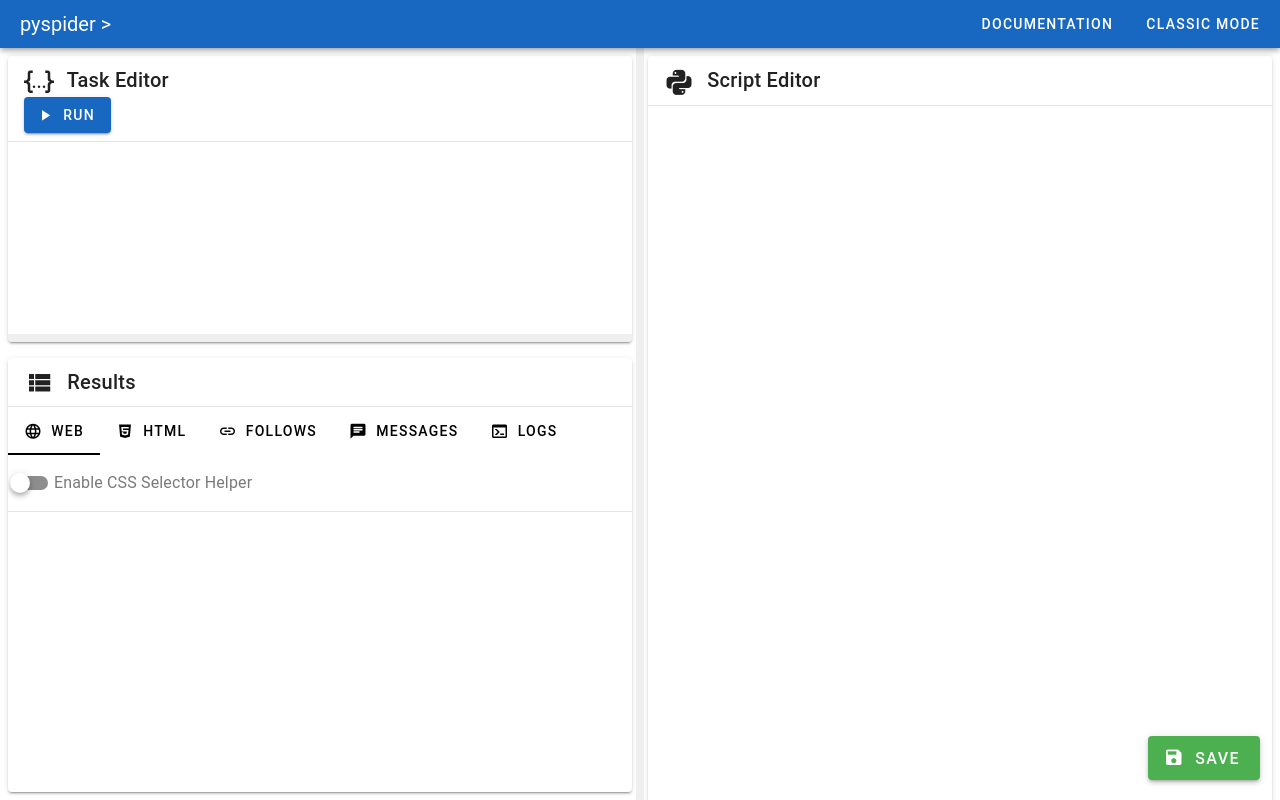
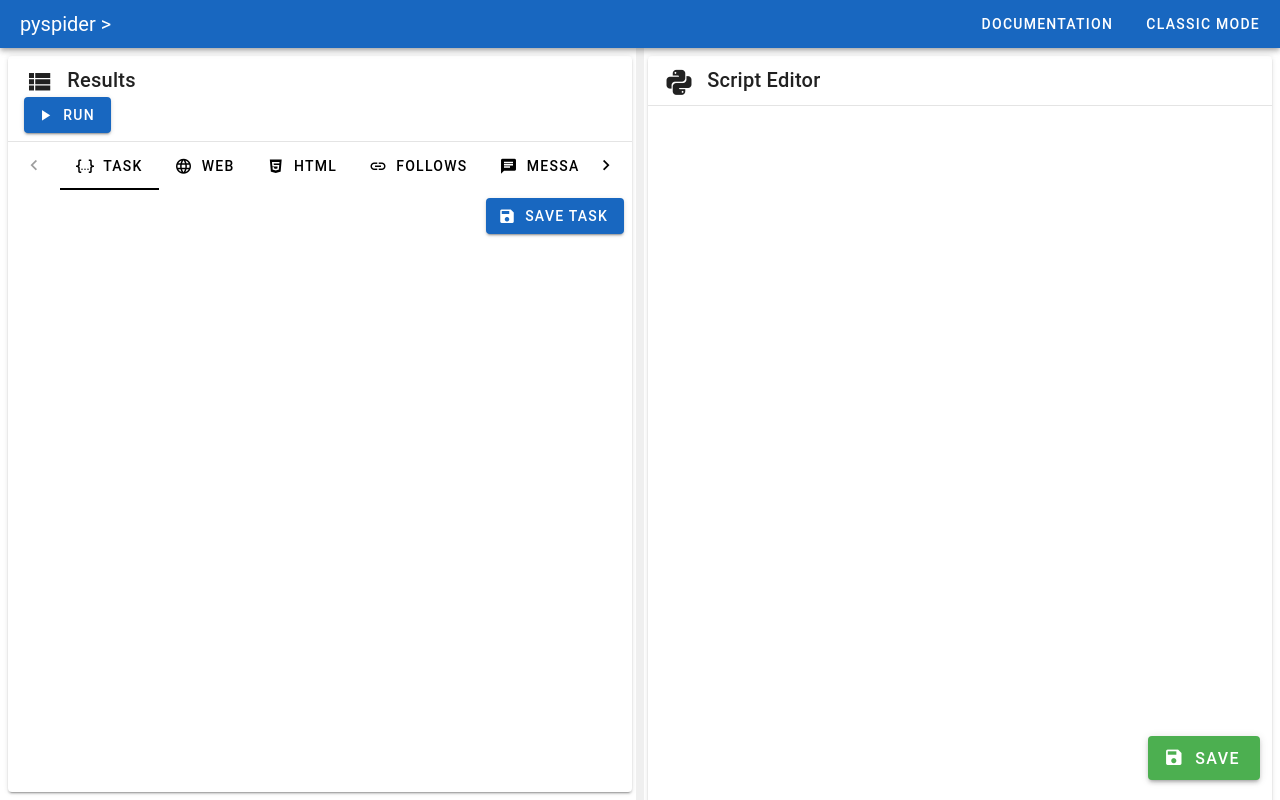
Before and after one commit to igtmtakan/pyspiderNX2, a Python web app: template pyspider/webui/templates/debug-v2.html in a window 1280 px wide. Run offline with Jinja, Linux system fonts and the light colour scheme; the template is opened without the code that fills it, so the values that code supplies are empty; some libraries are stand-ins or nearby versions.

Commit message:
Add scrollbars to CodeMirror editors and update layout for better usability

```diff
--- a/pyspider/webui/templates/debug-v2.html
+++ b/pyspider/webui/templates/debug-v2.html
@@ -15,6 +15,7 @@
     <link href="{{ url_for('cdn', path='codemirror/5.20.2/codemirror.min.css') }}" rel="stylesheet">
     <link href="{{ url_for('cdn', path='codemirror/5.20.2/addon/dialog/dialog.min.css') }}" rel="stylesheet">
     <link href="{{ url_for('cdn', path='codemirror/5.20.2/addon/lint/lint.min.css') }}" rel="stylesheet">
+    <link href="{{ url_for('cdn', path='codemirror/5.20.2/addon/scroll/simplescrollbars.css') }}" rel="stylesheet">
     <!-- Custom CSS -->
     <link href="{{ url_for('static', filename='debug.min.css') }}" rel="stylesheet">
     <style>
@@ -140,6 +141,7 @@
     <script src="{{ url_for('cdn', path='codemirror/5.20.2/mode/htmlmixed/htmlmixed.min.js') }}"></script>
     <script src="{{ url_for('cdn', path='codemirror/5.20.2/mode/python/python.min.js') }}"></script>
     <script src="{{ url_for('cdn', path='codemirror/5.20.2/addon/selection/active-line.min.js') }}"></script>
+    <script src="{{ url_for('cdn', path='codemirror/5.20.2/addon/scroll/simplescrollbars.js') }}"></script>
     <!-- debug.min.js is not compatible with Vue.js -->
   </head>
 
@@ -169,14 +171,15 @@
         <v-main>
           <v-container fluid class="fill-height pa-0">
             <v-row no-gutters class="fill-height">
-              <!-- 左側: タスクエディタと結果表示 -->
+              <!-- 左側: 結果表示 -->
               <v-col cols="12" md="6" class="fill-height d-flex flex-column left-column" id="left-column">
-                <v-card class="ma-2 flex-grow-0" elevation="2">
+                <v-card class="ma-2 flex-grow-1" elevation="2">
                   <v-card-title class="py-2">
-                    <v-icon class="mr-2">mdi-code-json</v-icon>
-                    Task Editor
+                    <v-icon class="mr-2">mdi-view-list</v-icon>
+                    Results
                     <v-spacer></v-spacer>
                     <v-btn
+                      v-if="activeTab === 'task'"
                       color="primary"
                       prepend-icon="mdi-play"
                       @click="runTask"
@@ -187,20 +190,12 @@
                     </v-btn>
                   </v-card-title>
                   <v-divider></v-divider>
-                  <v-card-text class="pa-0 position-relative">
-                    <div id="task-editor" style="height: 200px;"></div>
-                    <div class="resize-handle resize-handle-vertical" style="position: absolute; left: 0; right: 0; bottom: 0; height: 8px; cursor: row-resize; background-color: #e0e0e0; opacity: 0.5; z-index: 10;" @mousedown="startResizeTaskEditor"></div>
-                  </v-card-text>
-                </v-card>
-
-                <v-card class="ma-2 flex-grow-1" elevation="2">
-                  <v-card-title class="py-2">
-                    <v-icon class="mr-2">mdi-view-list</v-icon>
-                    Results
-                  </v-card-title>
-                  <v-divider></v-divider>
                   <v-card-text class="pa-0">
                     <v-tabs v-model="activeTab" bg-color="background">
+                      <v-tab value="task">
+                        <v-icon class="mr-2">mdi-code-json</v-icon>
+                        Task
+                      </v-tab>
                       <v-tab value="web">
                         <v-icon class="mr-2">mdi-web</v-icon>
                         Web
@@ -289,6 +284,7 @@
 
                       <!-- Follows タブ -->
                       <v-window-item value="follows">
+                        <div style="height: 100%; overflow-y: auto;">
                           <v-list lines="two" class="follows-list">
                             <v-list-item
                               v-for="(follow, index) in follows"
@@ -323,10 +319,12 @@
                               <v-list-item-title>No follows found</v-list-item-title>
                             </v-list-item>
                           </v-list>
+                        </div>
                       </v-window-item>
 
                       <!-- Messages タブ -->
                       <v-window-item value="messages">
+                        <div style="height: 100%; overflow-y: auto;">
                           <v-list lines="one" class="messages-list">
                             <v-list-item
                               v-for="(message, index) in messages"
@@ -338,11 +336,30 @@
                               <v-list-item-title>No messages found</v-list-item-title>
                             </v-list-item>
                           </v-list>
+                        </div>
                       </v-window-item>
 
                       <!-- Logs タブ -->
                       <v-window-item value="logs">
-                        <div id="logs-content" class="logs-content pa-2"></div>
+                        <div id="logs-content" class="logs-content pa-2" style="height: 100%; overflow-y: auto;"></div>
+                      </v-window-item>
+
+                      <!-- Task タブ -->
+                      <v-window-item value="task">
+                        <div class="d-flex flex-column fill-height">
+                          <div id="task-editor" style="height: 100%;"></div>
+                          <div class="pa-2 d-flex justify-end">
+                            <v-btn
+                              color="primary"
+                              prepend-icon="mdi-content-save"
+                              @click="saveTask"
+                              :loading="isSavingTask"
+                              :disabled="isSavingTask"
+                            >
+                              Save Task
+                            </v-btn>
+                          </div>
+                        </div>
                       </v-window-item>
                     </v-window>
                   </v-card-text>
@@ -361,7 +378,7 @@
                   </v-card-title>
                   <v-divider></v-divider>
                   <v-card-text class="pa-0 fill-height">
-                    <div id="python-editor" style="height: 100%;"></div>
+                    <div id="python-editor" style="height: 100%; overflow-y: auto;"></div>
                   </v-card-text>
                 </v-card>
               </v-col>
@@ -530,7 +547,7 @@
         delimiters: ['${', '}'],
         data() {
           return {
-            activeTab: 'web',
+            activeTab: 'task', // デフォルトでTaskタブを表示
             showCssHelper: false,
             cssSelector: '',
             follows: [],
@@ -551,13 +568,12 @@
             },
             // リサイズ関連の状態
             isResizing: false,
-            resizeType: null, // 'task', 'columns'
+            resizeType: null, // 'columns'
             startY: 0,
             startX: 0,
             startHeight: 0,
             startWidth: 0,
             leftColWidth: 50, // 左カラムの幅の初期値（％）
-            taskEditorHeight: 200 // タスクエディタの高さの初期値（px）
           }
         },
 
@@ -567,14 +583,6 @@
 
           // リサイズハンドルの初期設定
           this.$nextTick(() => {
-            // タスクエディタの初期高さを設定
-            const taskEditor = document.getElementById('task-editor');
-            if (taskEditor) {
-              taskEditor.style.height = this.taskEditorHeight + 'px';
-              if (this.taskEditor) {
-                this.taskEditor.setSize(null, this.taskEditorHeight);
-              }
-            }
 
             // 左右のカラムの初期幅を設定
             const leftCol = document.querySelector('.v-row > .v-col:first-child');
@@ -631,7 +639,8 @@
                     mode: 'application/json',
                     lineNumbers: true,
                     styleActiveLine: true,
-                    tabSize: 2
+                    tabSize: 2,
+                    scrollbarStyle: 'native'
                   });
                   console.log('Task editor initialized');
                 }
@@ -644,7 +653,8 @@
                     lineNumbers: true,
                     styleActiveLine: true,
                     tabSize: 4,
-                    indentUnit: 4
+                    indentUnit: 4,
+                    scrollbarStyle: 'native'
                   });
                   // グローバル変数に保存
                   window.pythonEditorInstance = this.pythonEditor;
@@ -658,7 +668,8 @@
                     mode: 'application/json',
                     lineNumbers: true,
                     readOnly: true,
-                    tabSize: 2
+                    tabSize: 2,
+                    scrollbarStyle: 'native'
                   });
                   console.log('Follow details editor initialized');
                 }
@@ -923,34 +934,7 @@
           },
 
           // リサイズ関連のメソッド
-          startResizeTaskEditor(e) {
-            this.isResizing = true;
-            this.resizeType = 'task';
-            this.startY = e.clientY;
-            this.startHeight = this.taskEditorHeight;
-
-            // メソッドをバインドしてthisの参照を保持
-            document.addEventListener('mousemove', this.resizeTaskEditor.bind(this));
-            document.addEventListener('mouseup', this.stopResize.bind(this));
-
-            // ドラッグ中はテキスト選択を無効化
-            document.body.style.userSelect = 'none';
-          },
-
-          resizeTaskEditor(e) {
-            if (!this.isResizing || this.resizeType !== 'task') return;
-
-            const deltaY = e.clientY - this.startY;
-            const newHeight = Math.max(100, this.startHeight + deltaY); // 最小高さは100px
-
-            this.taskEditorHeight = newHeight;
-            document.getElementById('task-editor').style.height = newHeight + 'px';
-
-            // CodeMirrorの高さも更新
-            if (this.taskEditor) {
-              this.taskEditor.setSize(null, newHeight);
-            }
-          },
+          // タスクエディタのリサイズは不要になったため削除
 
           startResizeColumns(e) {
             console.log('startResizeColumns called');
@@ -1054,9 +1038,11 @@
             rightCol.style.flexBasis = (100 - newLeftWidth) + '%';
 
             // CodeMirrorエディタをリサイズ
-            if (this.taskEditor && this.pythonEditor) {
+            if (this.pythonEditor) {
+              this.pythonEditor.refresh();
+            }
+            if (this.taskEditor) {
               this.taskEditor.refresh();
-              this.pythonEditor.refresh();
             }
           },
 
@@ -1072,9 +1058,11 @@
             document.body.style.userSelect = '';
 
             // CodeMirrorエディタをリフレッシュ
-            if (this.taskEditor && this.pythonEditor) {
+            if (this.pythonEditor) {
+              this.pythonEditor.refresh();
+            }
+            if (this.taskEditor) {
               this.taskEditor.refresh();
-              this.pythonEditor.refresh();
             }
           }
         }
```
Lines whose indentation alone changed are shown as unchanged.
